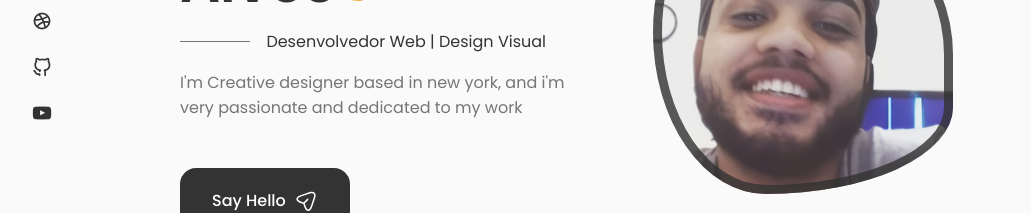
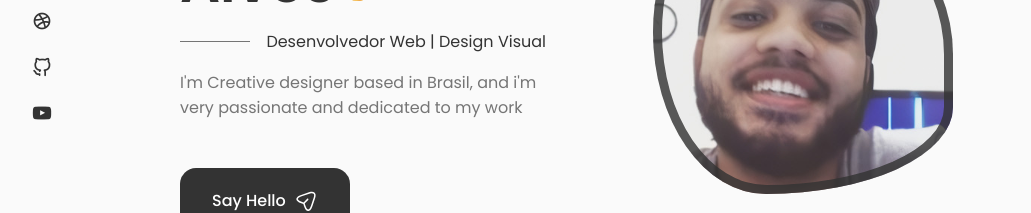
Before and after one commit to GabrielAlvesGit/Portfolio-Profissional-em-React-GabrielJosue, a React (Create React App) app: page / in a window 1280 px wide. Shown: the part 329-542 px from the top of the page, without its empty margins (124-1155 px from the left). Built offline with nearby package versions, Linux system fonts and the light colour scheme.

Commit message:
Update Data.jsx
Up texto  ilustrativo

```diff
--- a/src/components/home/Data.jsx
+++ b/src/components/home/Data.jsx
@@ -55,7 +55,7 @@ const Data = () => {
           </svg>
       </h1>
       <h3 className="home__subtitle">Desenvolvedor Web | Design Visual</h3>
-      <p className="home__description"> I'm Creative designer based in new york, and i'm very passionate and dedicated to my work</p>
+      <p className="home__description"> I'm Creative designer based in Brasil, and i'm very passionate and dedicated to my work</p>
 
       <a href="#contato" className="button button--flex">
         Say Hello
```
